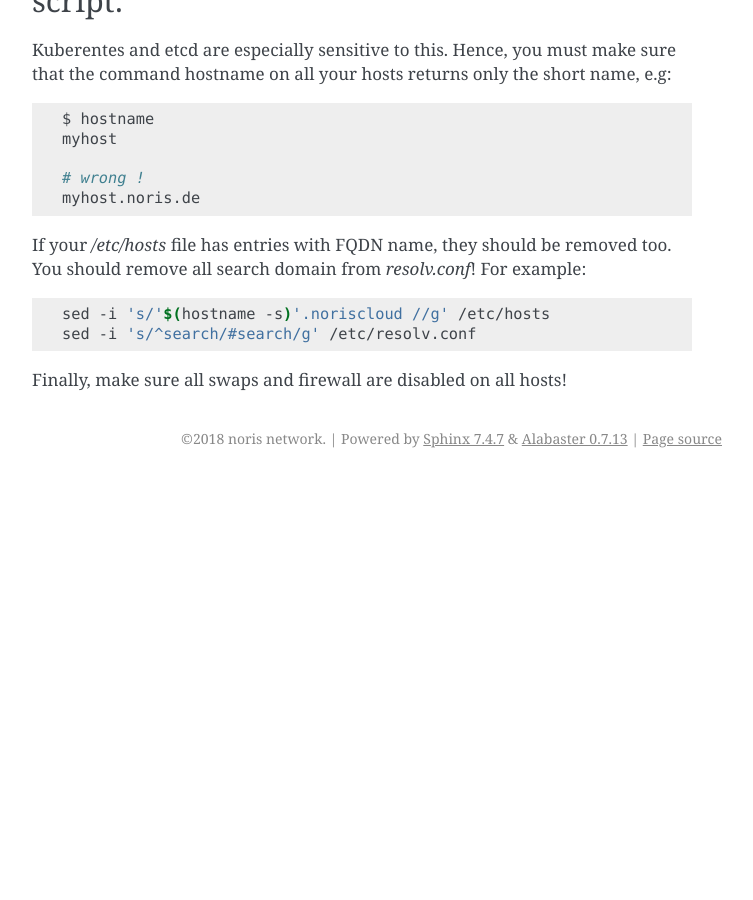
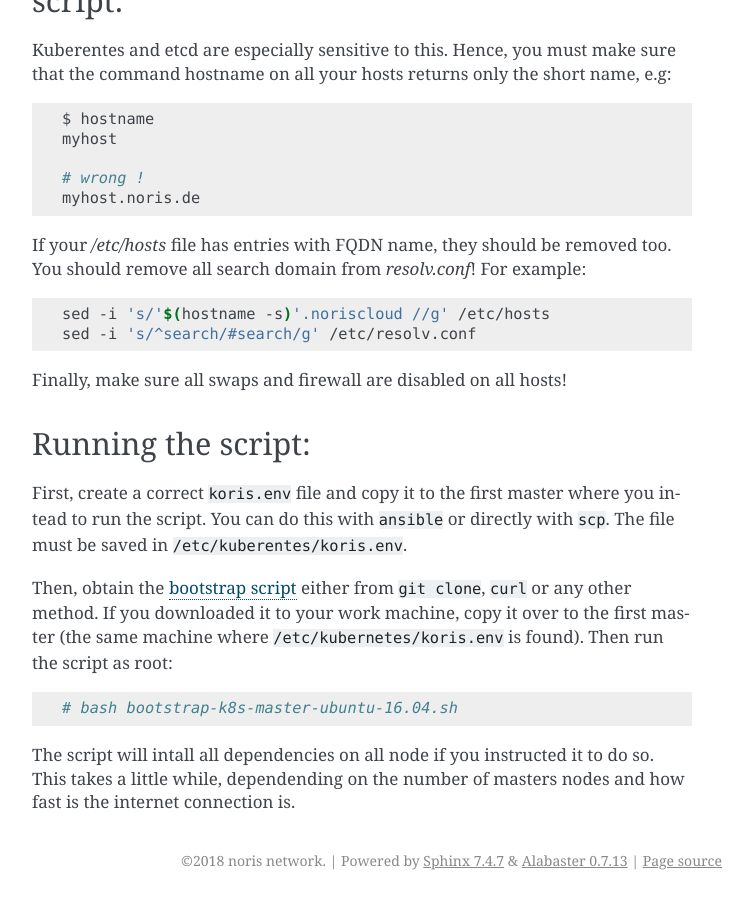
Before and after one commit to noris-network/koris, a Sphinx documentation site: the page built from docs/baremetal.rst, in a window 1280 px wide and 900 px high, scrolled down 1035 px. Shown: the whole window, without its empty margins (388-1141 px from the left). Built offline with Sphinx 7.4.7, drawn with Linux system fonts in a browser that asks for light colours; before the commit the page ends 1513 px from its top, so only the background shows below that.

Commit message:
Extend documentation of baremetal

```diff
--- a/docs/baremetal.rst
+++ b/docs/baremetal.rst
@@ -71,3 +71,23 @@ For example:
    sed -i 's/^search/#search/g' /etc/resolv.conf
 
 Finally, make sure all swaps and firewall are disabled on all hosts!
+
+Running the script:
+-------------------
+
+First, create a correct ``koris.env`` file and copy it to the first master where
+you intead to run the script. You can do this with ``ansible`` or directly with ``scp``.
+The file must be saved in ``/etc/kuberentes/koris.env``.
+
+Then, obtain the `bootstrap script`_ either from ``git clone``, ``curl`` or any other method.
+If you downloaded it to your work machine, copy it over to the first master
+(the same machine where ``/etc/kubernetes/koris.env`` is found). Then run the script
+as root::
+
+   # bash bootstrap-k8s-master-ubuntu-16.04.sh
+
+The script will intall all dependencies on all node if you instructed it to do so.
+This takes a little while, dependending on the number of masters nodes and how
+fast is the internet connection is.
+
+.. _bootstrap script: https://gitlab.noris.net/PI/koris/raw/master/koris/provision/userdata/bootstrap-k8s-master-ubuntu-16.04.sh
```
